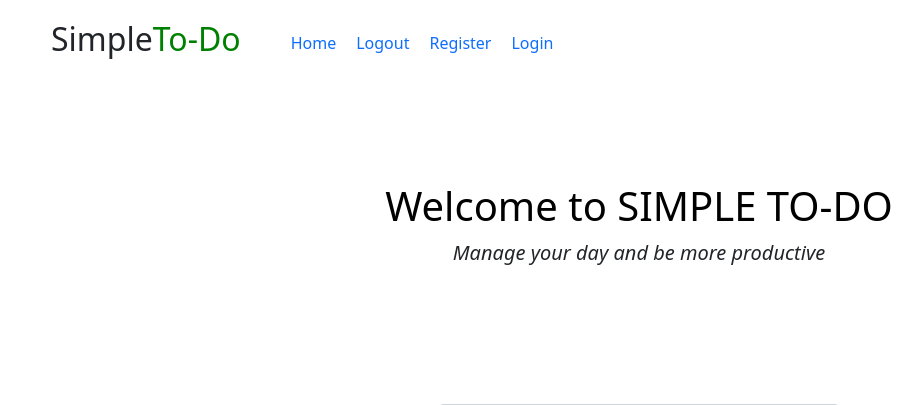
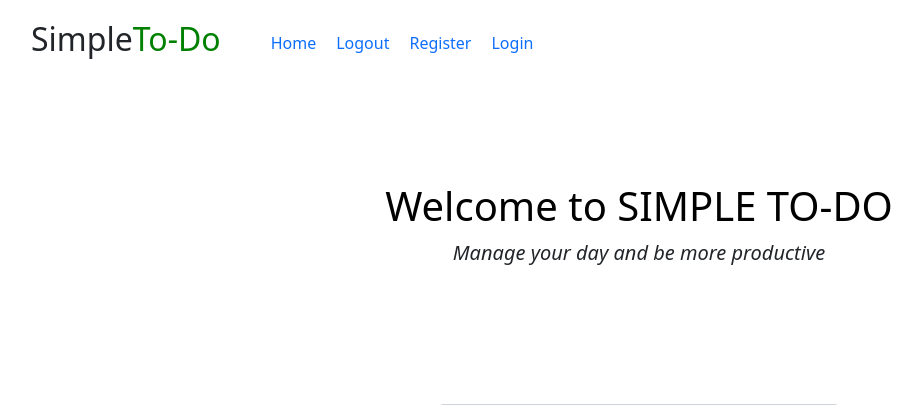
Before and after one commit to maaz2412/Maaztodo, a Django app: page /edit/1/ in a window 1280 px wide. Shown: the top 405 px of the page, without its empty margins (1-923 px from the left). Run offline with Django 5.2, Linux system fonts and the light colour scheme.

Commit message:
Padding changed

```diff
--- a/todoapp/templates/todoapp/base.html
+++ b/todoapp/templates/todoapp/base.html
@@ -21,7 +21,7 @@
 
 <body>
 
-    <nav style="padding-left: 20px; padding-top: 20px;">
+    <nav style="padding-left: 0px; padding-top: 20px;">
       <ul style="display: flex; align-items: center;">
         <h2 style="padding-right: 50px;">Simple<span style="color: green;">To-Do</span></h2>
         <li style="list-style: none; padding-right: 20px;">
```
